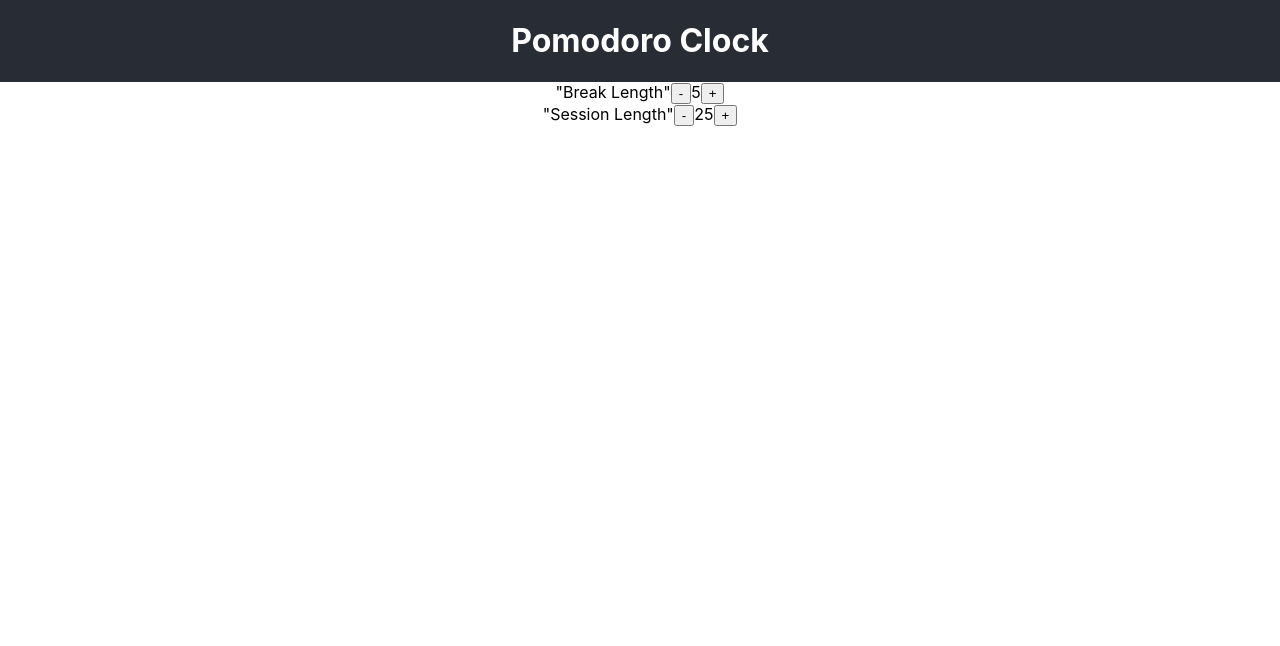
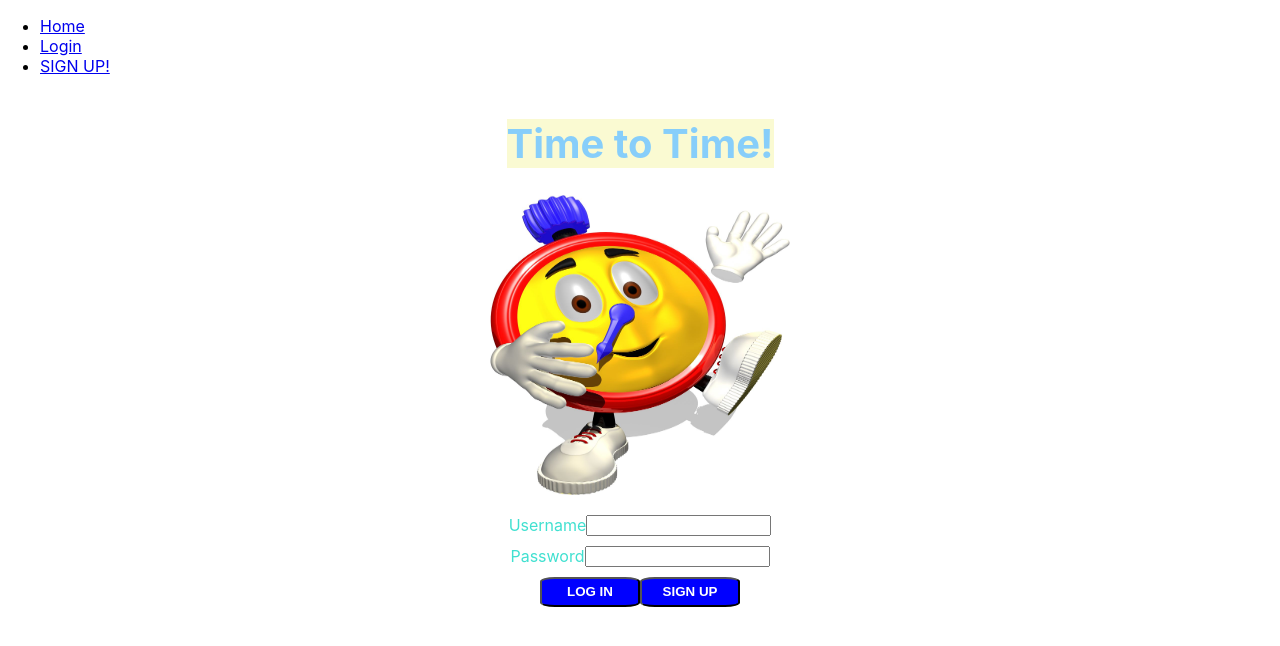
Before and after one commit to dravod/freecodecamp-pomodoro-clock, a React (Create React App) app: page /login in a window 1280 px wide. Shown: the top 646 px of the page. Built offline with nearby package versions, Linux system fonts and the light colour scheme.

Commit message:
fixed login and routes

```diff
--- a/src/Routes.js
+++ b/src/Routes.js
@@ -20,16 +20,16 @@ render(){
               <Link to="/">Home</Link>
             </li>
             <li>
-              <Link to="/about">About</Link>
+              <Link to="/login">Login</Link>
             </li>
             <li>
-              <Link to="/users">Users</Link>
+              <Link to="/signup">SIGN UP!</Link>
             </li>
           </ul>
         </nav>
 
         <Switch>
-          <Route path="/">
+          <Route exact path="/">
             <AppClock />
           </Route>
           <Route path="/login">
--- a/src/containers/LoginPage/Login.css
+++ b/src/containers/LoginPage/Login.css
@@ -1,3 +1,10 @@
+.login-body{
+  display: flex;
+  justify-content: center;
+  align-items: center;
+  flex-flow: column;
+}
+
 .Login-header {
   color: lightskyblue;
   font-size: 40px;
@@ -14,13 +21,18 @@
   background-color: white;
   border-color: #0c0e09;
   border-width: thick;
+  display: flex;
+  align-content: center;
+  justify-content: center;
+  flex-direction: column;
+  margin-top: 20px;
 }
 
 
 .Login-field {
   color: lightgrey;
   display: flex;
-  justify-content: space-between;
+  justify-content: center;
   margin-bottom: 10px;
 }
 
@@ -32,7 +44,7 @@
 }
 .Login-button-box {
   display: flex;
-  justify-content: space-around;
+  justify-content: center;
 }
 .Login-button {
   color: white;
--- a/src/containers/LoginPage/LoginForm.js
+++ b/src/containers/LoginPage/LoginForm.js
@@ -1,7 +1,7 @@
 import React from 'react';
-import FormField from '../../components/Util/FormField';
-import Button from '../../components/Util/Button';
-import {Link} from "react-router-dom";
+
+import FormField from "../../components/Util/FormField";
+import Button from "../../components/Util/Button";
 import './Login.css';
 
 export default class LoginForm extends React.Component{
@@ -26,8 +26,8 @@ export default class LoginForm extends React.Component{
       handleSubmit(event) {
       }
     render(){
+      const login = this.handleButtonClick("/login")
       const signUp = this.handleButtonClick("/signup")
-      debugger
       return(
         <div className="Login-form">
           <form>
@@ -35,7 +35,7 @@ export default class LoginForm extends React.Component{
             {FormField("Login-field", "Login-field-label", "Password", this.state.Password, this.handleChange, "Login-field-input")}
           </form>
           <div className= "Login-button-box">
-            <Link to="/home">Login</Link>
+            {Button("Login-button", login, "LOG IN", "Login-button-label")}
             {Button("Login-button", signUp, "SIGN UP", "Login-button-label")}
           </div>
         </div>
--- a/src/containers/LoginPage/LoginHeader.js
+++ b/src/containers/LoginPage/LoginHeader.js
@@ -4,7 +4,7 @@ const LoginHeader= ()=>{
   return(
     <div>
       <h1 className="Login-header">
-
+        Time to Time!
       </h1>
     </div>
   )
--- a/src/containers/LoginPage/index.js
+++ b/src/containers/LoginPage/index.js
@@ -2,6 +2,7 @@ import React, { Component } from 'react';
 import LoginForm from './LoginForm';
 import LoginHeader from './LoginHeader';
 import Clocky from "../../assets/Images/ClockyMascot.jpg";
+
 
 export default class LoginPage extends React.Component {
   constructor(props) {
@@ -11,7 +12,7 @@ export default class LoginPage extends React.Component {
 
   render(){
     return(
-      <div>
+      <div className="login-body">
         <LoginHeader/>
           <img className='Login-Img' src={Clocky} />
         <LoginForm/>
--- a/src/index.js
+++ b/src/index.js
@@ -4,9 +4,10 @@ import './index.css';
 import App from './App';
 import AppClock from "./components/AppClock"
 import * as serviceWorker from './serviceWorker';
-import Routes from "./Routes.js";
+import Routes from "./Routes";
+import LoginPage from "./containers/LoginPage"
 
-ReactDOM.render(<App />, document.getElementById('root'));
+ReactDOM.render(<Routes />, document.getElementById('root'));
 
 // If you want your app to work offline and load faster, you can change
 // unregister() to register() below. Note this comes with some pitfalls.
```
